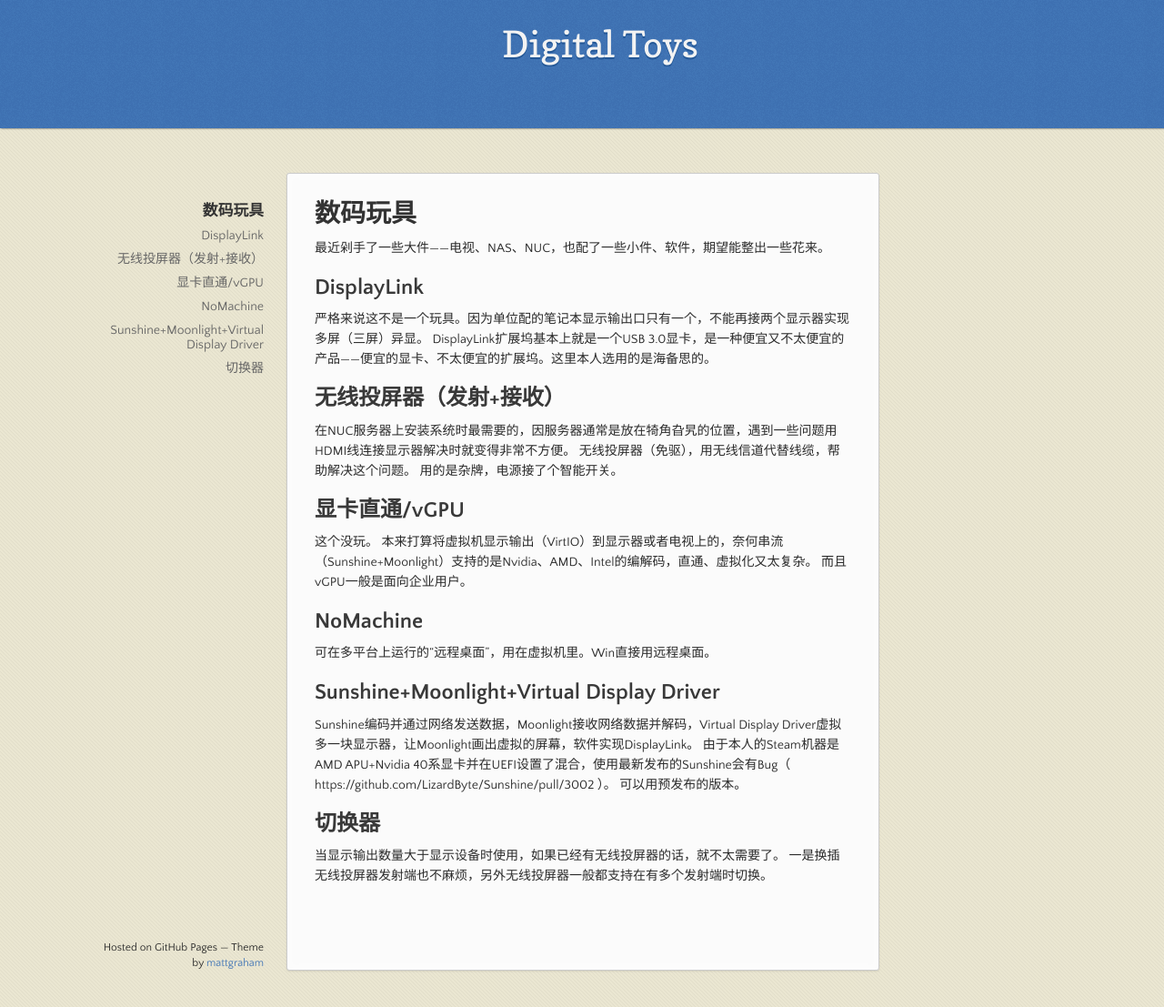
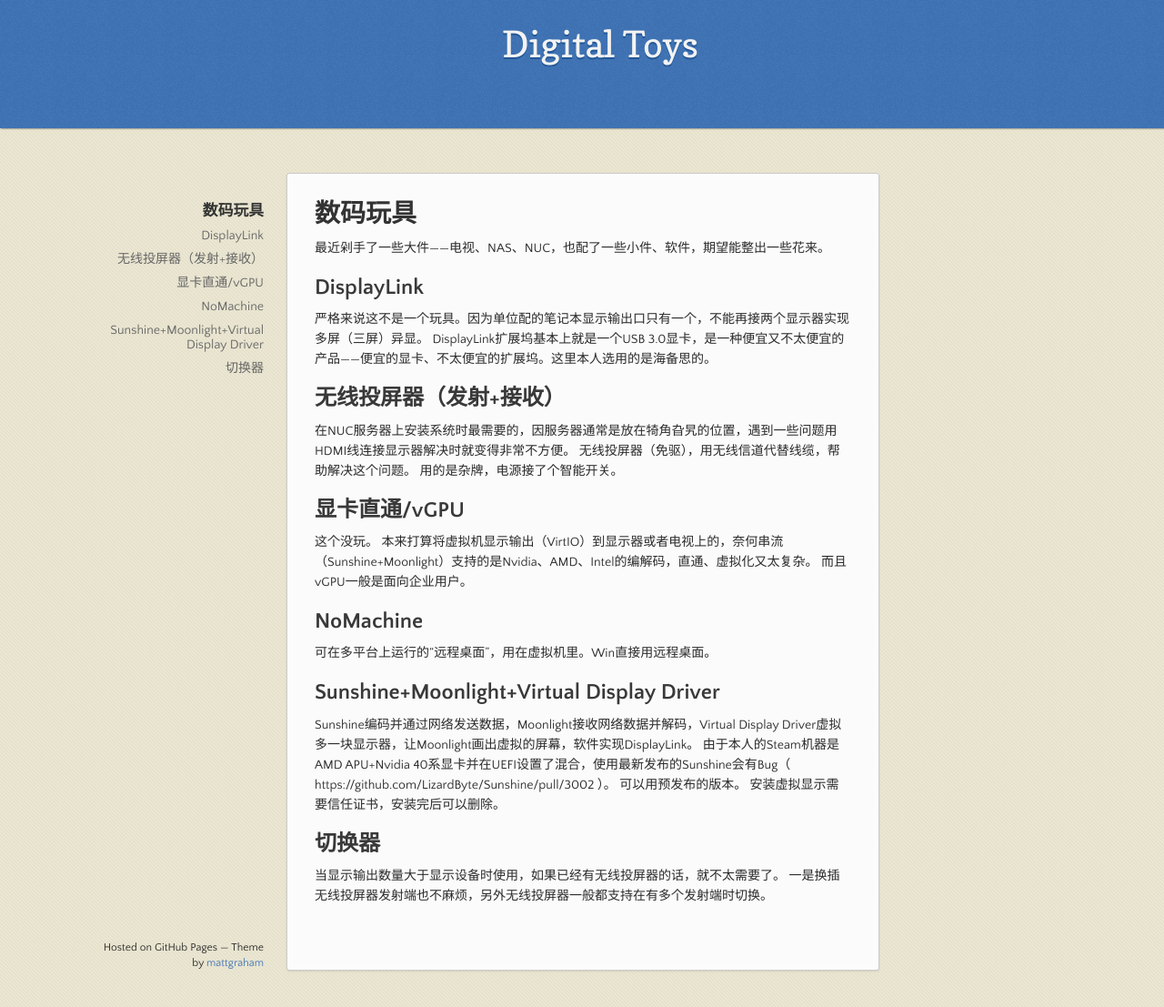
Before and after one commit to lvv9/lvv9.github.io, a Jekyll site: the page built from _posts/2024-12-05-digital-toys.md, in a window 1280 px wide and 1107 px high. Shown: the whole window at 91% size. Built offline with Jekyll 4.4.1, drawn with Linux system fonts in a browser that asks for light colours; our own code applies the rules of GitHub Pages for plain Markdown files; comment, search, counter and statistics services are not loaded; the repository's description, which GitHub fills in, is left out.

Commit message:
更新 2024-12-05-digital-toys.md

```diff
--- a/_posts/2024-12-05-digital-toys.md
+++ b/_posts/2024-12-05-digital-toys.md
@@ -22,6 +22,7 @@
 Sunshine编码并通过网络发送数据，Moonlight接收网络数据并解码，Virtual Display Driver虚拟多一块显示器，让Moonlight画出虚拟的屏幕，软件实现DisplayLink。
 由于本人的Steam机器是AMD APU+Nvidia 40系显卡并在UEFI设置了混合，使用最新发布的Sunshine会有Bug（ https://github.com/LizardByte/Sunshine/pull/3002 ）。
 可以用预发布的版本。
+安装虚拟显示需要信任证书，安装完后可以删除。
 
 ## 切换器
 当显示输出数量大于显示设备时使用，如果已经有无线投屏器的话，就不太需要了。
```
